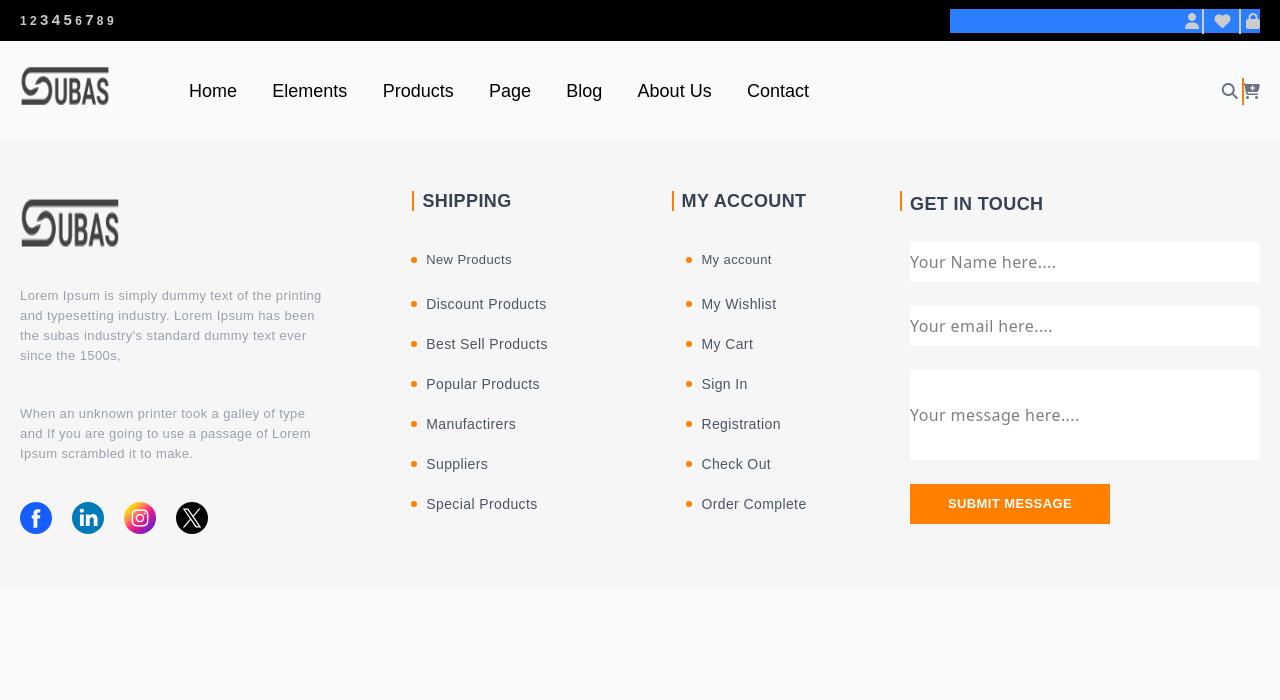
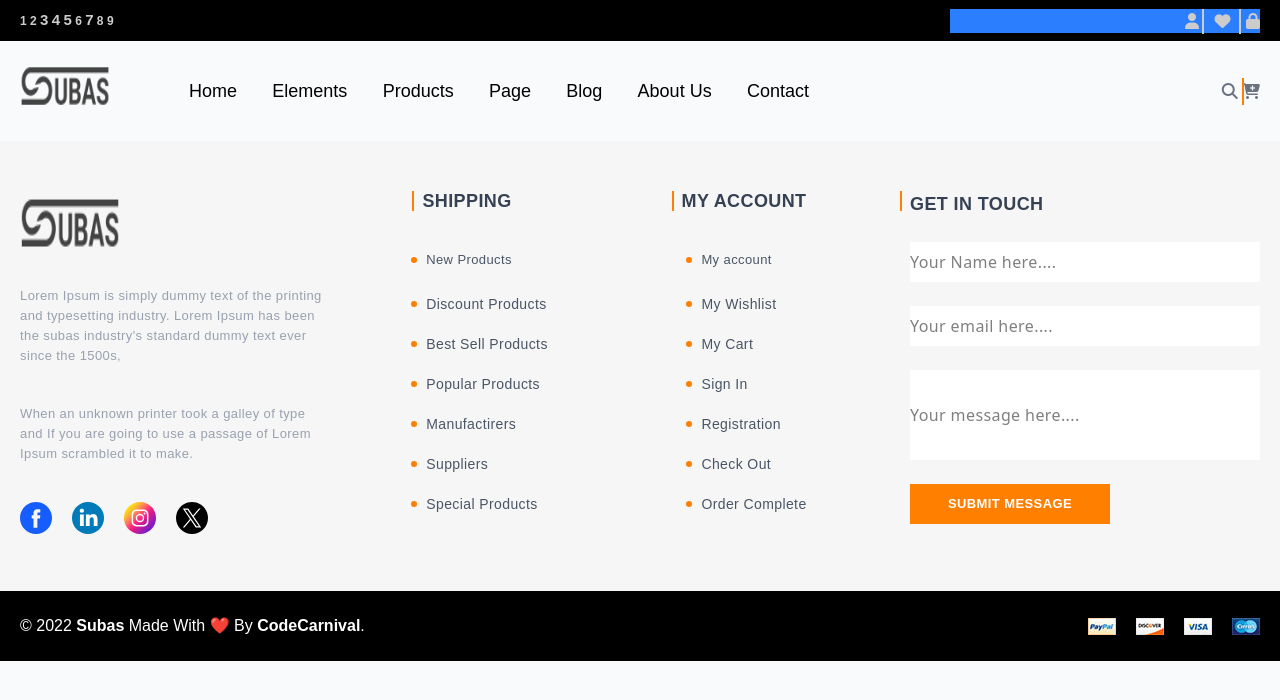
Before and after one commit to aylinazlina/subas_Frontend, a website built with Vite: page index.html in a window 1280 px wide. Built offline with nearby package versions, Linux system fonts and the light colour scheme.

Commit message:
final foooter done

```diff
--- a/index.html
+++ b/index.html
@@ -20,6 +20,7 @@
   </main> -->
 
  <div id="footer"></div>
+ <div id="finalFooter"></div>
 
   <!-- Load global JS -->
   <script type="module" src="/src/main.js"></script>
--- /dev/null
+++ b/src/commoncomponents/finalFooter.js
@@ -0,0 +1,32 @@
+import payment1 from "../assets/images/payment/1.jpg"
+import payment2 from "../assets/images/payment/2.jpg"
+import payment3 from "../assets/images/payment/3.jpg"
+import payment4 from "../assets/images/payment/4.jpg"
+
+export function loadFinalFooter(){
+    return `
+
+    <div class=" bg-black h-[70px] flex items-center ">
+    <div class="container flex items-center justify-between">
+
+    <h4 class="text-white cursor-pointer font-railway">© 2022 <span class="font-bold">Subas</span> Made With ❤️ By <span class="hover:text-hovar_color font-bold">CodeCarnival</span>.</h4>
+
+    <div>
+
+    <div class="RightWrapper  flex gap-5">
+
+    <img src="${payment1}" />
+    <img src="${payment2}" />
+    <img src="${payment3}"/>
+    <img src="${payment4}"/>
+
+    </div>
+
+
+    </div>
+    </div>
+    </div>
+
+
+    `;
+}
--- a/src/main.js
+++ b/src/main.js
@@ -2,6 +2,7 @@ import './style.css'
 import { loadHeader } from './commoncomponents/header.js'
 import { loadNavbar } from './commoncomponents/navbar.js'
 import { loadFooter } from './commoncomponents/footer.js'
+import { loadFinalFooter } from './commoncomponents/finalFooter.js'
 
 // Insert header
 document.getElementById('header').innerHTML = loadHeader()
@@ -13,3 +14,5 @@ document.getElementById("navbar").innerHTML=loadNavbar()
 
 // Insert footer
 document.getElementById("footer").innerHTML=loadFooter()
+
+document.getElementById("finalFooter").innerHTML=loadFinalFooter()
```
Also changed, not shown: src/assets/images/payment/1.jpg (added), src/assets/images/payment/1.png (added), src/assets/images/payment/2.jpg (added), src/assets/images/payment/2.png (added), src/assets/images/payment/3.jpg (added), src/assets/images/payment/3.png (added), src/assets/images/payment/4.jpg (added), src/assets/images/payment/4.png (added).
